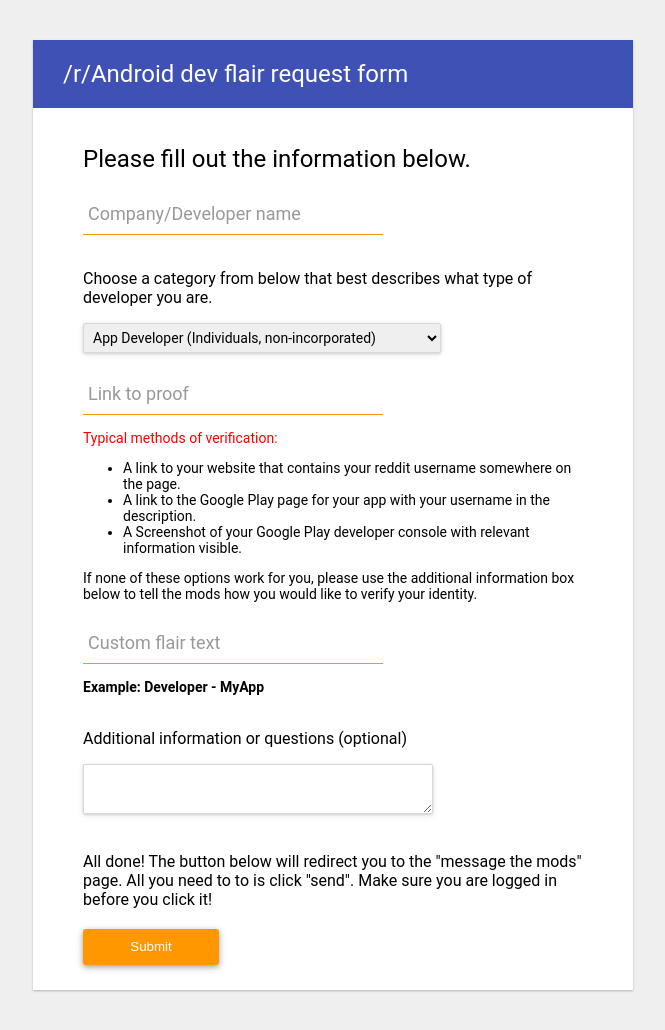
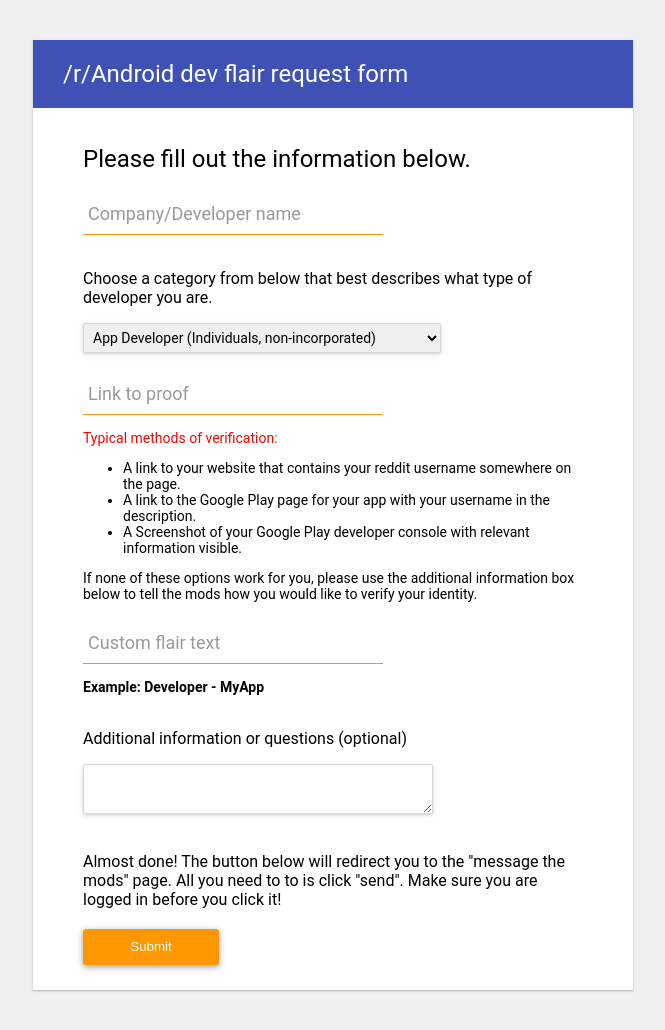
Before and after one commit to androidflair/androidflair.github.io, a plain HTML site: page index.html in a window 1280 px wide. Shown: the whole page, without its empty margins (307-972 px from the left). Drawn offline with nearby package versions, Linux system fonts and the light colour scheme.

Commit message:
all done -> almost done

```diff
--- a/index.html
+++ b/index.html
@@ -62,7 +62,7 @@
 
     <textarea rows="1" cols="1" name="text" id="optionalinfo" data-limit="10000"></textarea>
 
-    <h3><red>All done! The button below will redirect you to the "message the mods" page. All you need to to is click "send". Make sure you are logged in before you click it!</red></h3>
+    <h3><red>Almost done! The button below will redirect you to the "message the mods" page. All you need to to is click "send". Make sure you are logged in before you click it!</red></h3>
 
     <button class="ripple">Submit</button>
      </div>
```
